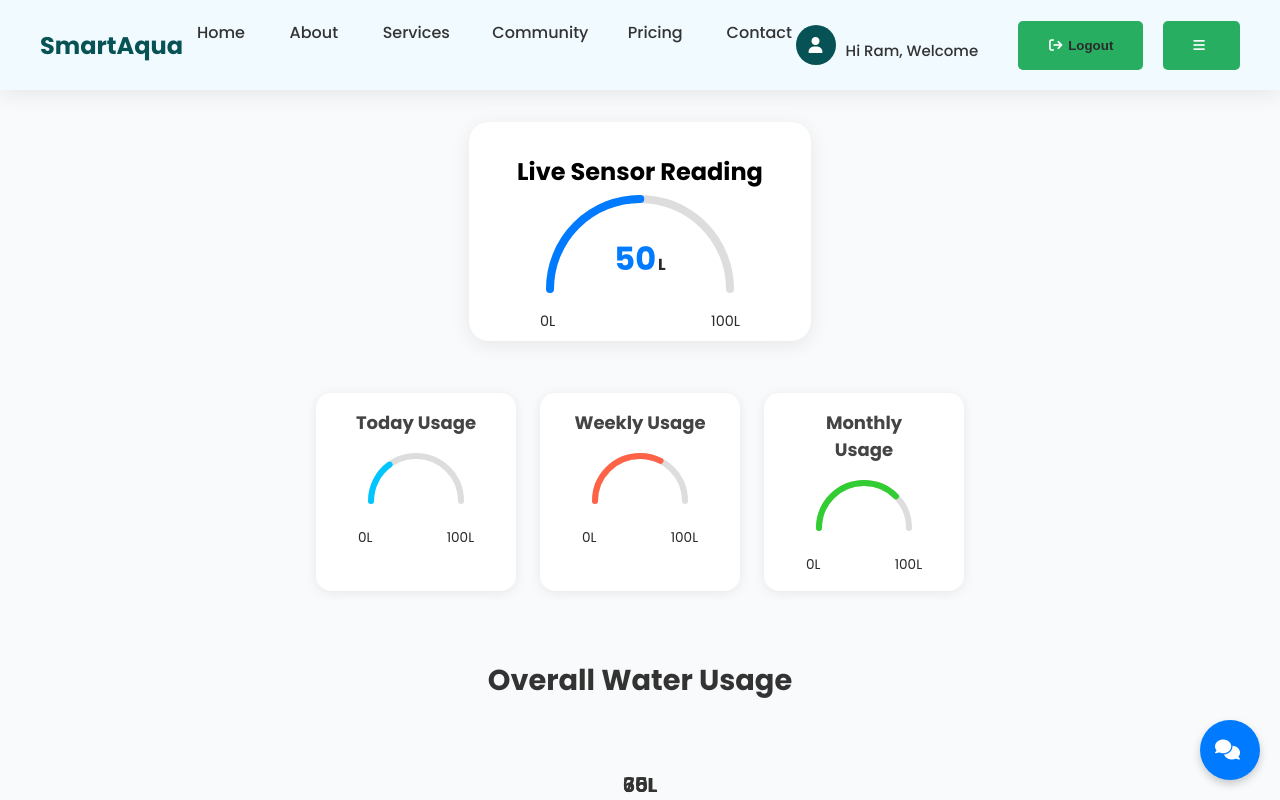
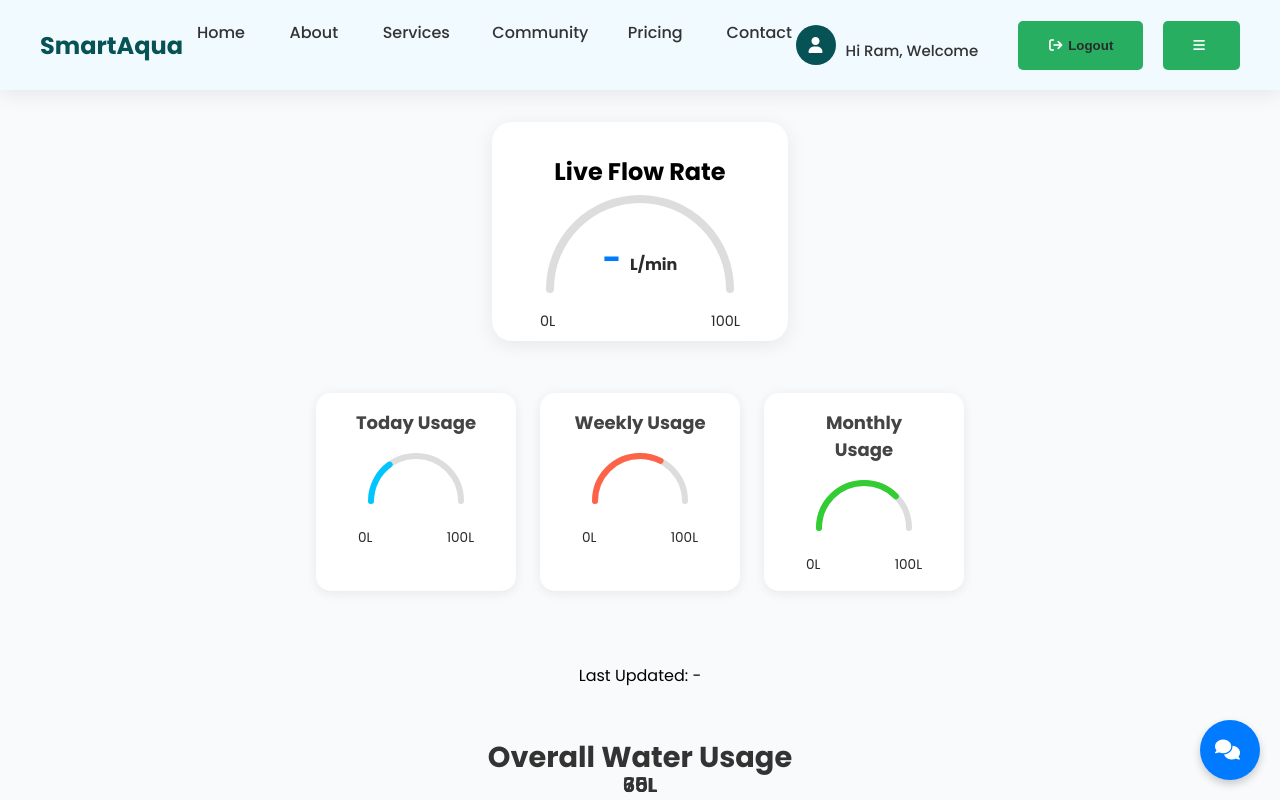
Before and after one commit to ramsagar100/KSSEM-HIO25-018, a React (Create React App) app: page /usage in a window 1280 px wide. Shown: the top 800 px of the page. Built offline with nearby package versions, Linux system fonts and the light colour scheme; no server answers.

Commit message:
update (automated push)

```diff
--- a/src/components/Usgae/Usage.js
+++ b/src/components/Usgae/Usage.js
@@ -1,16 +1,51 @@
-import React from "react"; // Removed useEffect and useState
+import React, { useState, useEffect } from "react";
 import "./Usage.css";
 import CurveGraph from "./Graph";
 
+const CHANNEL_ID = "3152998";
+const READ_API_KEY = "NWTU8JZHC0BHR2JK";
+const POLL_INTERVAL_MS = 20000; // 20s
+const API_URL = `https://api.thingspeak.com/channels/${CHANNEL_ID}/feeds.json?api_key=${READ_API_KEY}&results=1`;
+
 const Usage = () => {
-  // ✅ Set the sensor value to a constant 50
-  const sensorValue = 50;
-  const maxValue = 100;
+  const [flowRate, setFlowRate] = useState("-");
+  const [soilMoisture, setSoilMoisture] = useState("-");
+  const [totalVolume, setTotalVolume] = useState("-");
+  const [waterLevel, setWaterLevel] = useState("-");
+  const [lastUpdate, setLastUpdate] = useState("-");
 
-  // The animation 'useEffect' hook has been removed.
+  const fetchData = async () => {
+    try {
+      const response = await fetch(API_URL);
+      const data = await response.json();
+      if (data.feeds && data.feeds.length > 0) {
+        const lastEntry = data.feeds[0];
+        setFlowRate(parseFloat(lastEntry.field1).toFixed(2));
+        setSoilMoisture(parseFloat(lastEntry.field2).toFixed(0));
+        setTotalVolume(parseFloat(lastEntry.field3).toFixed(2));
+        setWaterLevel(parseFloat(lastEntry.field4).toFixed(0));
+        setLastUpdate(new Date(lastEntry.created_at).toLocaleString());
+      }
+    } catch (err) {
+      console.error("Failed to fetch ThingSpeak data:", err);
+    }
+  };
 
-  const percentage = sensorValue / maxValue;
+  useEffect(() => {
+    fetchData();
+    const intervalId = setInterval(fetchData, POLL_INTERVAL_MS);
+    return () => clearInterval(intervalId);
+  }, []);
 
+  const maxValue = 100; // Max for top gauge percentage
+
+  // Function to calculate stroke-dashoffset for semicircle
+  const calculateDashOffset = (value) => {
+    const arcLength = Math.PI * 90; // semicircle length
+    return arcLength * (1 - (value !== "-" ? value / maxValue : 0));
+  };
+
+  // Dummy usage data for Today/Weekly/Monthly
   const usageData = [
     { label: "Today", value: 30, max: 100, unit: "L", color: "#00c6ff" },
     { label: "Weekly", value: 65, max: 100, unit: "L", color: "#ff6347" },
@@ -19,16 +54,12 @@ const Usage = () => {
 
   return (
     <section className="usage-statistics">
-      {/* ✅ Real-time Main Gauge (Blynk-style) */}
+      {/* --- Top Live Gauge --- */}
       <div className="main-gauge">
-        <h2>Live Sensor Reading</h2>
+        <h2>Live Flow Rate</h2>
         <div className="blynk-gauge">
-          <svg
-            viewBox="0 0 200 100"
-            xmlns="http://www.w3.org/2000/svg"
-            className="gauge-svg"
-          >
-            {/* Background arc */}
+          <svg viewBox="0 0 200 100" xmlns="http://www.w3.org/2000/svg" className="gauge-svg">
+            {/* Background semicircle */}
             <path
               d="M10 90 A90 90 0 0 1 190 90"
               fill="none"
@@ -36,7 +67,7 @@ const Usage = () => {
               strokeWidth="8"
               strokeLinecap="round"
             />
-            {/* Foreground arc (fills left→right) */}
+            {/* Foreground semicircle (value) */}
             <path
               d="M10 90 A90 90 0 0 1 190 90"
               fill="none"
@@ -44,13 +75,12 @@ const Usage = () => {
               strokeWidth="8"
               strokeLinecap="round"
               strokeDasharray={`${Math.PI * 90}`}
-              strokeDashoffset={`${Math.PI * 90 * (1 - percentage)}`}
-              // Removed the inline transition style, as it's not needed for a static value
+              strokeDashoffset={`${calculateDashOffset(flowRate)}`}
+              style={{ transition: "stroke-dashoffset 0.6s ease" }}
             />
           </svg>
           <div className="blynk-value">
-            {sensorValue}
-            <span className="unit">L</span>
+            {flowRate} <span className="unit">L/min</span>
           </div>
           <div className="blynk-range">
             <span>0L</span>
@@ -59,7 +89,7 @@ const Usage = () => {
         </div>
       </div>
 
-      {/* 🔹 Existing Smaller Gauges */}
+      {/* --- Dummy Smaller Gauges --- */}
       <div className="usage-container">
         {usageData.map((data, index) => {
           const percentage = data.value / data.max;
@@ -69,11 +99,7 @@ const Usage = () => {
           return (
             <div className="card" key={index}>
               <h3>{data.label} Usage</h3>
-              <svg
-                viewBox="0 0 100 50"
-                xmlns="http://www.w3.org/2000/svg"
-                className="small-gauge"
-              >
+              <svg viewBox="0 0 100 50" xmlns="http://www.w3.org/2000/svg" className="small-gauge">
                 <path
                   d="M5 45 A45 45 0 0 1 95 45"
                   fill="none"
@@ -102,6 +128,11 @@ const Usage = () => {
         })}
       </div>
 
+      <p style={{ textAlign: "center", marginTop: "20px" }}>
+        Last Updated: {lastUpdate}
+      </p>
+
+      {/* --- Curve Graph --- */}
       <h1 className="usage-title">Overall Water Usage</h1>
       <CurveGraph title="Monthly Usage Trend (This Year vs. Last Year)" />
     </section>
--- a/src/components/home/recent/RecentCard.jsx
+++ b/src/components/home/recent/RecentCard.jsx
@@ -5,8 +5,11 @@ import { Link } from "react-router-dom";
 const RecentCard = () => {
   return (
     <>
+
       <div className="content grid3 mtop">
-        {list.map((val, index) => {
+        {
+
+        list.map((val, index) => {
           const { cover, location, name, price, HREF, route } = val;
           return (
             <div className="box shadow" key={index}>
@@ -34,7 +37,7 @@ const RecentCard = () => {
                     <button className="btn2">Start</button>
                   </a>
                 ) : (
-                  <Link to={route || "/Usage"}>
+                  <Link to={route || `/Usage${name}`}>
                     <button className="btn2">Start</button>
                   </Link>
                 )}
--- a/src/components/pages/Pages.jsx
+++ b/src/components/pages/Pages.jsx
@@ -29,6 +29,7 @@ const LayoutWrapper = () => {
         <Route path="/" element={<Home />} />
         <Route path="/login" element={<Login />} />
         <Route path="/usage" element={<Usage />} />
+
         <Route path="/about" element={<About />} />
         <Route path="/services" element={<Services />} />
         <Route path="/blog" element={<Blog />} />
```
